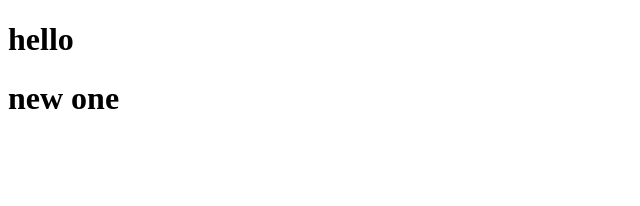
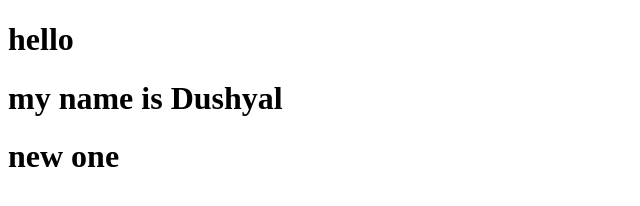
Before and after one commit to dushyal/git-training, a plain HTML site: page about.html in a window 1280 px wide. Shown: the whole page, without its empty margins (0-640 px from the left). Drawn offline with Linux system fonts and the light colour scheme.

Commit message:
new name add

```diff
--- a/about.html
+++ b/about.html
@@ -9,6 +9,7 @@
 </head>
 <body>
     <h1>hello</h1>
+    <h1>my name is Dushyal</h1>
     <h1>new one</h1>
 </body>
 </html>
```
